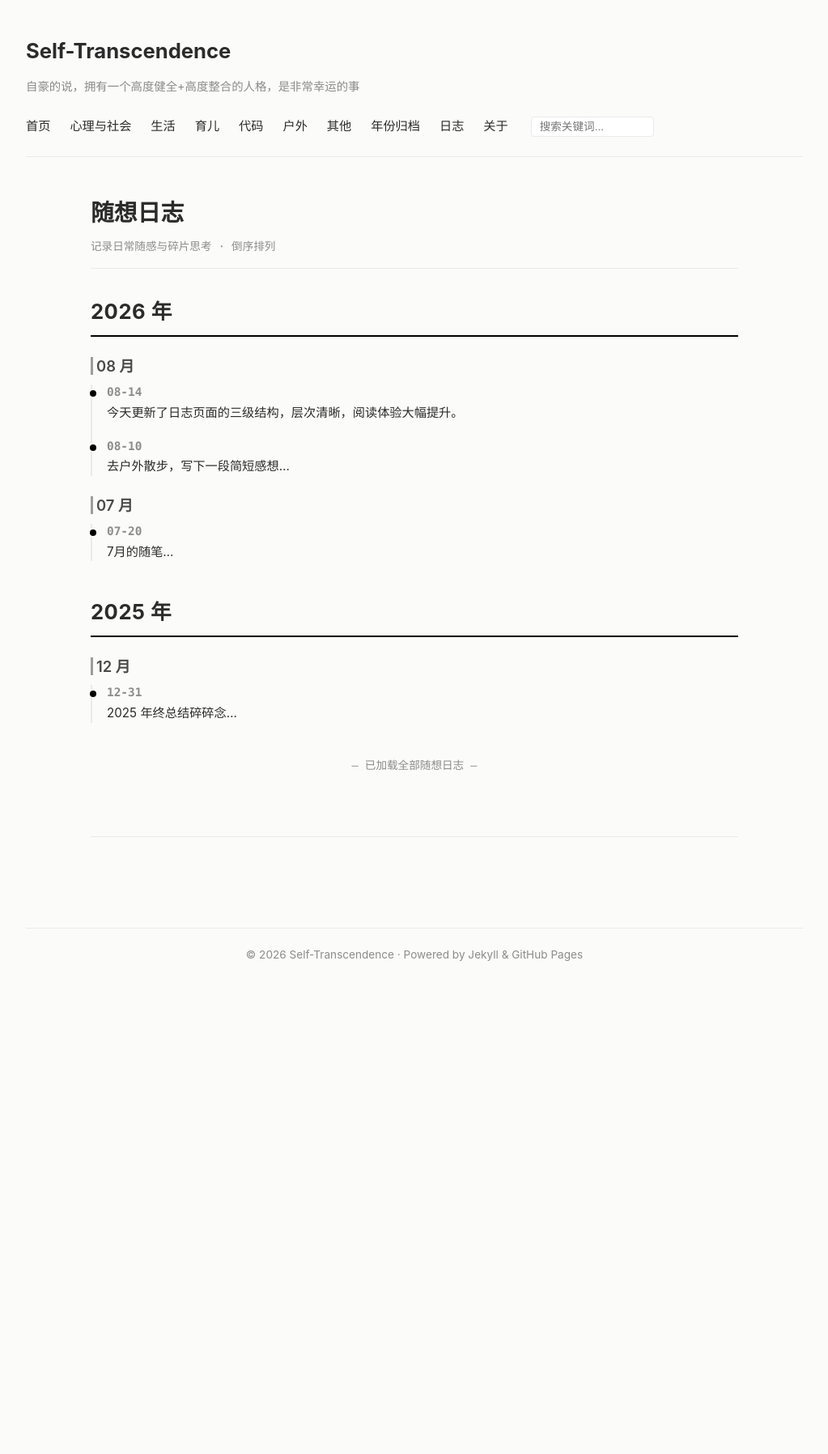
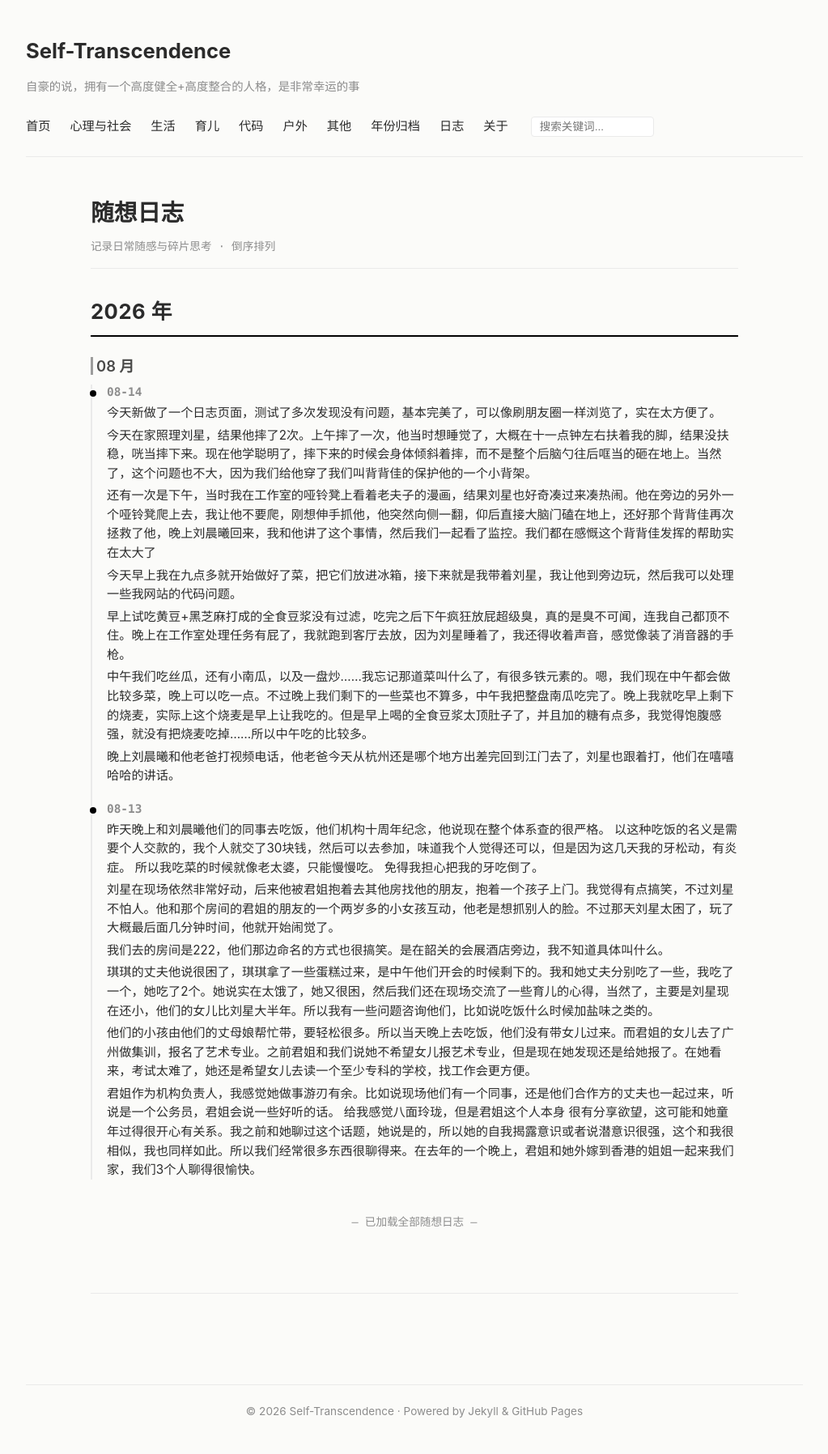
Before and after one commit to Natural-system/self-transcendence, a Jekyll site: the page built from log.md, in a window 1280 px wide. Shown: the whole page at 81% size, without its empty margins (128-1151 px from the left). Built offline with Jekyll 4.4.1, drawn with Linux system fonts in a browser that asks for light colours; comment, search, counter and statistics services are not loaded; before the commit the page ends 1232 px from its top, so only the background shows below that.

Commit message:
Update log.md

```diff
--- a/log.md
+++ b/log.md
@@ -9,19 +9,29 @@ permalink: /log/
 ## 08 月
 
 ### 08-14
-今天更新了日志页面的三级结构，层次清晰，阅读体验大幅提升。
+今天新做了一个日志页面，测试了多次发现没有问题，基本完美了，可以像刷朋友圈一样浏览了，实在太方便了。
 
-### 08-10
-去户外散步，写下一段简短感想...
+今天在家照理刘星，结果他摔了2次。上午摔了一次，他当时想睡觉了，大概在十一点钟左右扶着我的脚，结果没扶稳，咣当摔下来。现在他学聪明了，摔下来的时候会身体倾斜着摔，而不是整个后脑勺往后哐当的砸在地上。当然了，这个问题也不大，因为我们给他穿了我们叫背背佳的保护他的一个小背架。
 
-## 07 月
+还有一次是下午，当时我在工作室的哑铃凳上看着老夫子的漫画，结果刘星也好奇凑过来凑热闹。他在旁边的另外一个哑铃凳爬上去，我让他不要爬，刚想伸手抓他，他突然向侧一翻，仰后直接大脑门磕在地上，还好那个背背佳再次拯救了他，晚上刘晨曦回来，我和他讲了这个事情，然后我们一起看了监控。我们都在感慨这个背背佳发挥的帮助实在太大了
 
-### 07-20
-7月的随笔...
+今天早上我在九点多就开始做好了菜，把它们放进冰箱，接下来就是我带着刘星，我让他到旁边玩，然后我可以处理一些我网站的代码问题。
 
-# 2025 年
+早上试吃黄豆+黑芝麻打成的全食豆浆没有过滤，吃完之后下午疯狂放屁超级臭，真的是臭不可闻，连我自己都顶不住。晚上在工作室处理任务有屁了，我就跑到客厅去放，因为刘星睡着了，我还得收着声音，感觉像装了消音器的手枪。
 
-## 12 月
+中午我们吃丝瓜，还有小南瓜，以及一盘炒……我忘记那道菜叫什么了，有很多铁元素的。嗯，我们现在中午都会做比较多菜，晚上可以吃一点。不过晚上我们剩下的一些菜也不算多，中午我把整盘南瓜吃完了。晚上我就吃早上剩下的烧麦，实际上这个烧麦是早上让我吃的。但是早上喝的全食豆浆太顶肚子了，并且加的糖有点多，我觉得饱腹感强，就没有把烧麦吃掉……所以中午吃的比较多。
 
-### 12-31
-2025 年终总结碎碎念...
+晚上刘晨曦和他老爸打视频电话，他老爸今天从杭州还是哪个地方出差完回到江门去了，刘星也跟着打，他们在嘻嘻哈哈的讲话。
+
+### 08-13
+昨天晚上和刘晨曦他们的同事去吃饭，他们机构十周年纪念，他说现在整个体系查的很严格。 以这种吃饭的名义是需要个人交款的，我个人就交了30块钱，然后可以去参加，味道我个人觉得还可以，但是因为这几天我的牙松动，有炎症。  所以我吃菜的时候就像老太婆，只能慢慢吃。  免得我担心把我的牙吃倒了。
+
+刘星在现场依然非常好动，后来他被君姐抱着去其他房找他的朋友，抱着一个孩子上门。我觉得有点搞笑，不过刘星不怕人。他和那个房间的君姐的朋友的一个两岁多的小女孩互动，他老是想抓别人的脸。不过那天刘星太困了，玩了大概最后面几分钟时间，他就开始闹觉了。
+
+我们去的房间是222，他们那边命名的方式也很搞笑。是在韶关的会展酒店旁边，我不知道具体叫什么。
+
+琪琪的丈夫他说很困了，琪琪拿了一些蛋糕过来，是中午他们开会的时候剩下的。我和她丈夫分别吃了一些，我吃了一个，她吃了2个。她说实在太饿了，她又很困，然后我们还在现场交流了一些育儿的心得，当然了，主要是刘星现在还小，他们的女儿比刘星大半年。所以我有一些问题咨询他们，比如说吃饭什么时候加盐味之类的。
+
+他们的小孩由他们的丈母娘帮忙带，要轻松很多。所以当天晚上去吃饭，他们没有带女儿过来。而君姐的女儿去了广州做集训，报名了艺术专业。之前君姐和我们说她不希望女儿报艺术专业，但是现在她发现还是给她报了。在她看来，考试太难了，她还是希望女儿去读一个至少专科的学校，找工作会更方便。
+
+君姐作为机构负责人，我感觉她做事游刃有余。比如说现场他们有一个同事，还是他们合作方的丈夫也一起过来，听说是一个公务员，君姐会说一些好听的话。  给我感觉八面玲珑，但是君姐这个人本身 很有分享欲望，这可能和她童年过得很开心有关系。我之前和她聊过这个话题，她说是的，所以她的自我揭露意识或者说潜意识很强，这个和我很相似，我也同样如此。所以我们经常很多东西很聊得来。在去年的一个晚上，君姐和她外嫁到香港的姐姐一起来我们家，我们3个人聊得很愉快。
```
